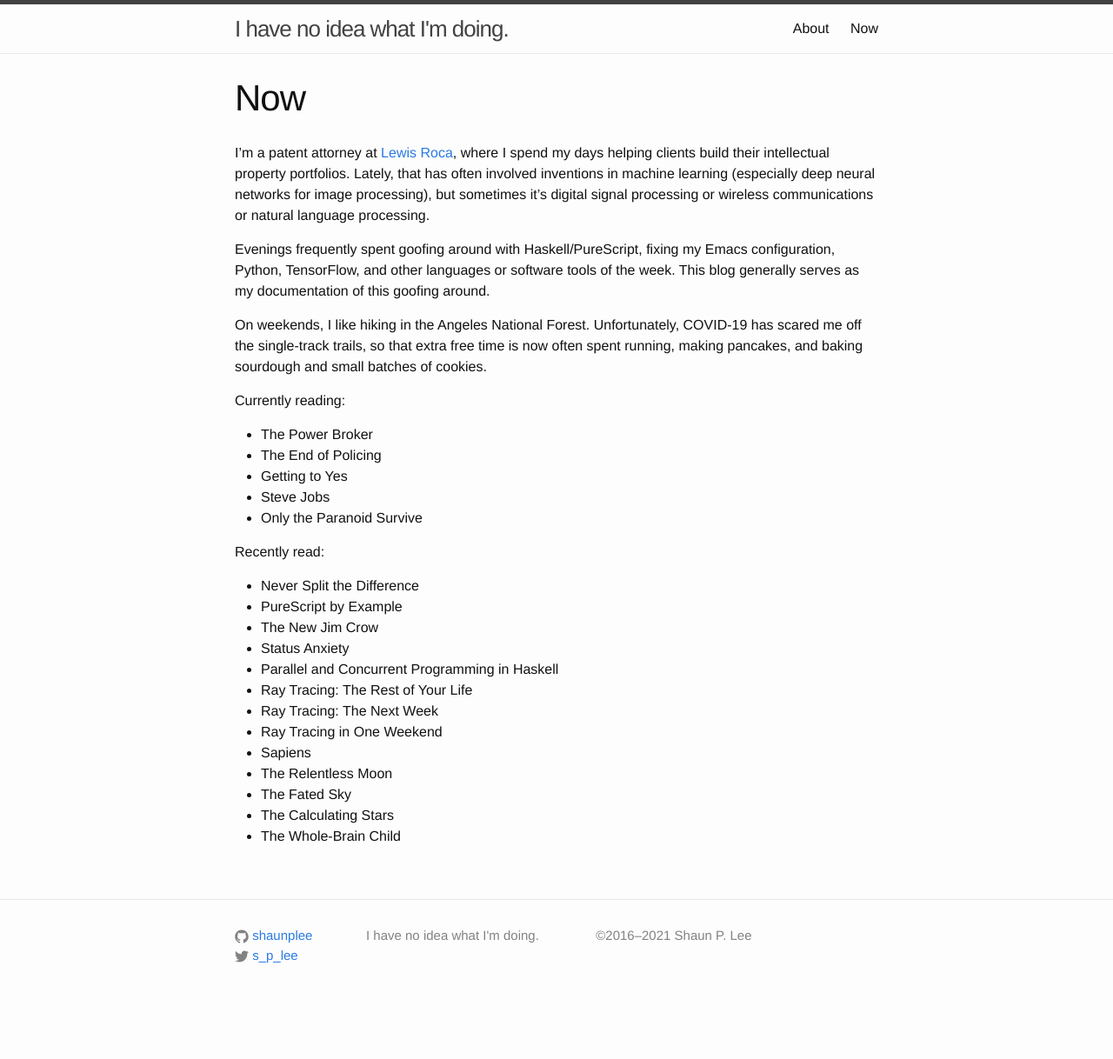
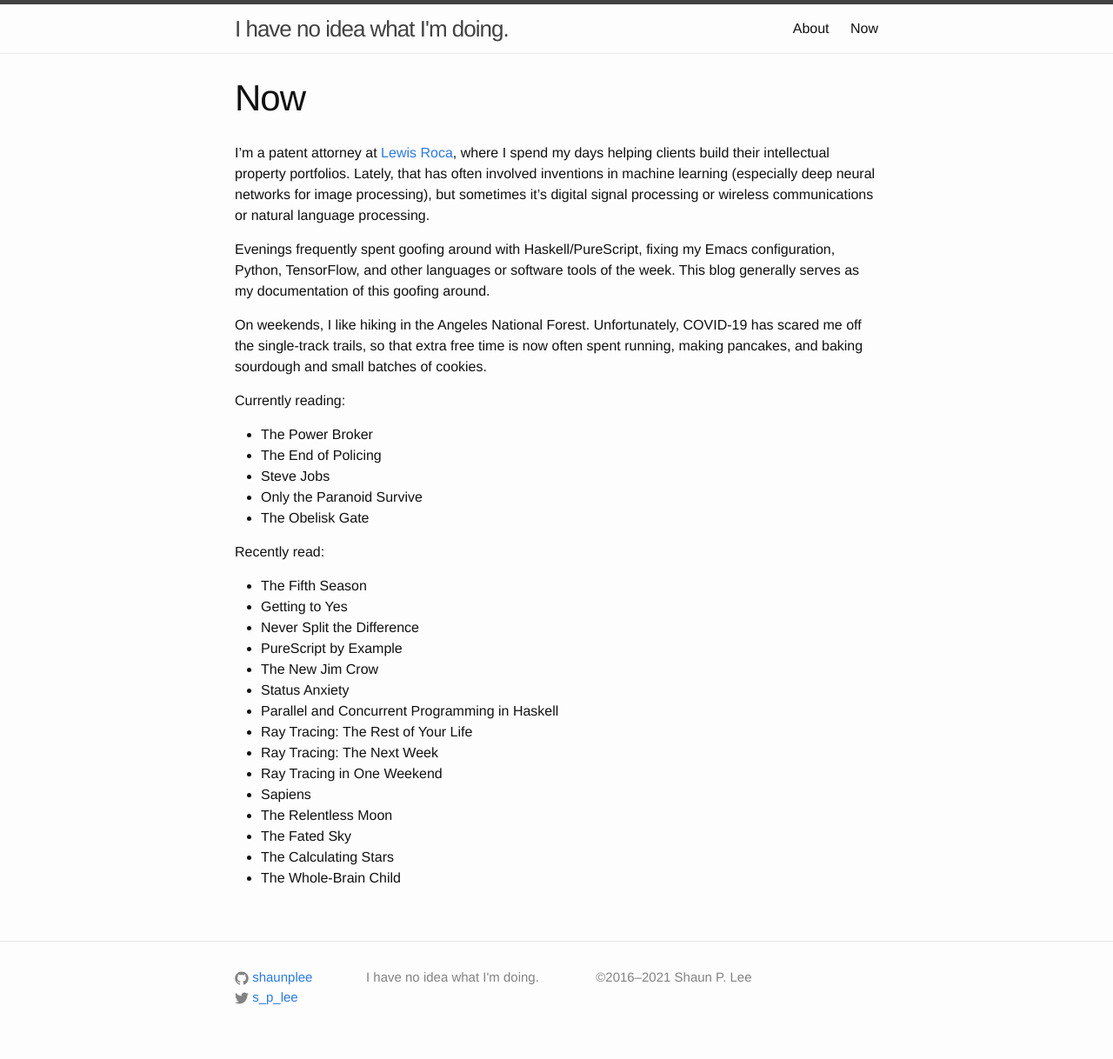
Before and after one commit to shaunplee/shaunplee.github.io, a Jekyll site: the page built from now.md, in a window 1280 px wide. Shown: the whole page at 87% size. Built offline with Jekyll 4.4.1, drawn with Linux system fonts in a browser that asks for light colours; before the commit the page ends 1170 px from its top, so only the background shows below that.

Commit message:
Update Now page.

```diff
--- a/now.md
+++ b/now.md
@@ -13,11 +13,13 @@ On weekends, I like hiking in the Angeles National Forest. Unfortunately, COVID-
 Currently reading:
 - The Power Broker
 - The End of Policing
-- Getting to Yes
 - Steve Jobs
 - Only the Paranoid Survive
+- The Obelisk Gate
 
 Recently read:
+- The Fifth Season
+- Getting to Yes
 - Never Split the Difference
 - PureScript by Example
 - The New Jim Crow
```
